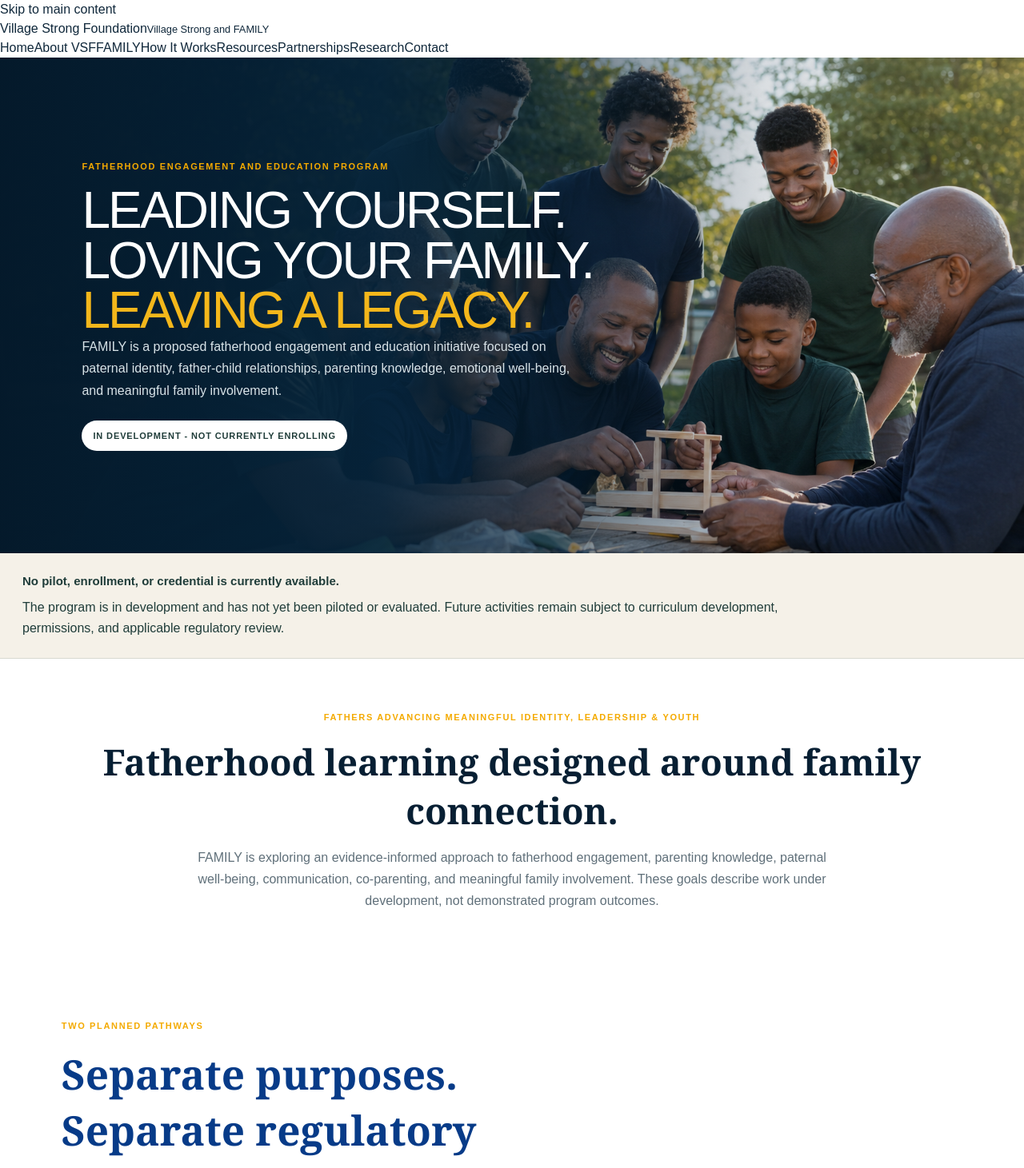
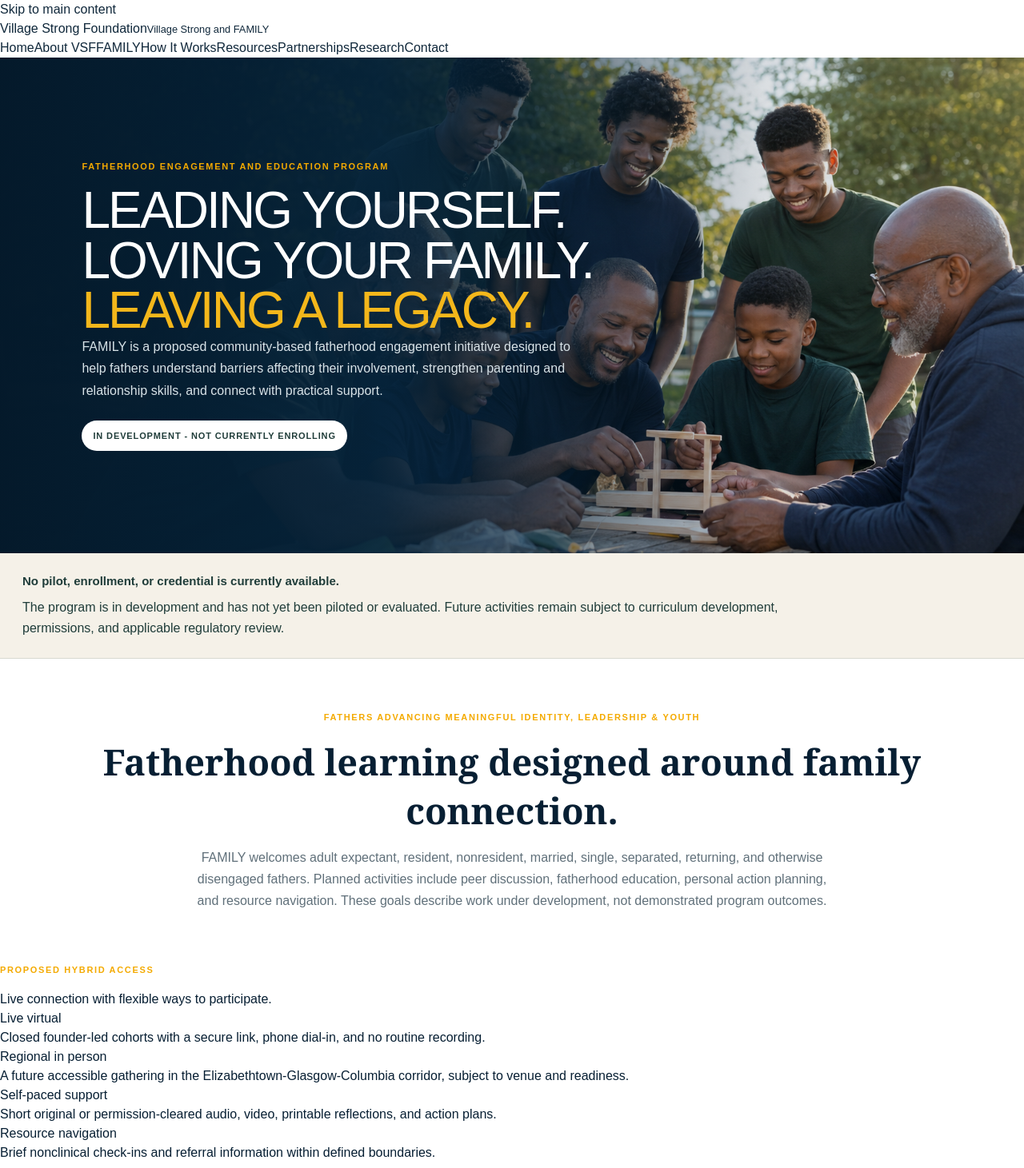
Before and after one commit to 73junito/village_strong, a Next.js app in the folder apps/web/: page /family in a window 1280 px wide. Shown: the top 1461 px of the page at 80% size. Built offline with nearby package versions, Linux system fonts and the light colour scheme.

Commit message:
feat(web): publish proposed FAMILY service model

```diff
--- a/apps/web/app/family/page.tsx
+++ b/apps/web/app/family/page.tsx
@@ -1,3 +1,5 @@
+import Link from "next/link";
+
 const pathways = [
   {
     status: "Proposed - Not Enrolling",
@@ -22,9 +24,9 @@ export default function FamilyPage() {
           <p className="family-eyebrow">Fatherhood engagement and education program</p>
           <h1>Leading Yourself.<br />Loving Your Family.<br /><em>Leaving a Legacy.</em></h1>
           <p>
-            FAMILY is a proposed fatherhood engagement and education initiative
-            focused on paternal identity, father-child relationships, parenting
-            knowledge, emotional well-being, and meaningful family involvement.
+            FAMILY is a proposed community-based fatherhood engagement initiative
+            designed to help fathers understand barriers affecting their involvement,
+            strengthen parenting and relationship skills, and connect with practical support.
           </p>
           <p className="development-badge light">In Development - Not Currently Enrolling</p>
         </div>
@@ -43,11 +45,23 @@ export default function FamilyPage() {
         <p className="family-eyebrow">Fathers Advancing Meaningful Identity, Leadership & Youth</p>
         <h2>Fatherhood learning designed around family connection.</h2>
         <p>
-          FAMILY is exploring an evidence-informed approach to fatherhood engagement,
-          parenting knowledge, paternal well-being, communication, co-parenting, and
-          meaningful family involvement. These goals describe work under development,
-          not demonstrated program outcomes.
+          FAMILY welcomes adult expectant, resident, nonresident, married, single,
+          separated, returning, and otherwise disengaged fathers. Planned activities
+          include peer discussion, fatherhood education, personal action planning,
+          and resource navigation. These goals describe work under development, not
+          demonstrated program outcomes.
         </p>
+      </section>
+
+      <section className="delivery-section">
+        <p className="family-eyebrow">Proposed hybrid access</p>
+        <h2>Live connection with flexible ways to participate.</h2>
+        <div className="info-grid">
+          <article><h3>Live virtual</h3><p>Closed founder-led cohorts with a secure link, phone dial-in, and no routine recording.</p></article>
+          <article><h3>Regional in person</h3><p>A future accessible gathering in the Elizabethtown-Glasgow-Columbia corridor, subject to venue and readiness.</p></article>
+          <article><h3>Self-paced support</h3><p>Short original or permission-cleared audio, video, printable reflections, and action plans.</p></article>
+          <article><h3>Resource navigation</h3><p>Brief nonclinical check-ins and referral information within defined boundaries.</p></article>
+        </div>
       </section>
 
       <section id="pathways" className="pathway-section">
@@ -104,7 +118,7 @@ export default function FamilyPage() {
         <p className="family-eyebrow">General inquiries</p>
         <h2>Explore partnership opportunities.</h2>
         <p>Contacting us is not an application, enrollment, clinical intake, or promise of future services.</p>
-        <a className="family-button" href="mailto:darodriguez1274@gmail.com?subject=FAMILY%20partnership%20inquiry">Contact our team</a>
+        <div className="hero-actions"><Link className="family-button" href="/family/how-it-works">How it would work</Link><Link className="secondary-button" href="/contact">General contact</Link></div>
       </section>
 
     </main>
```
